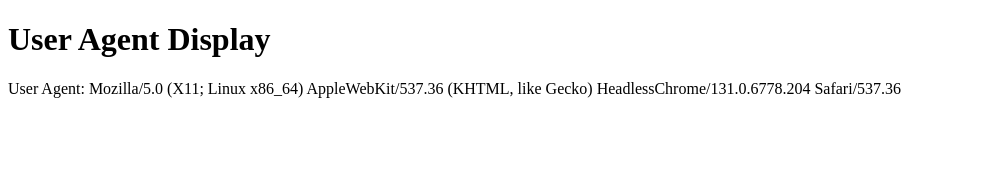
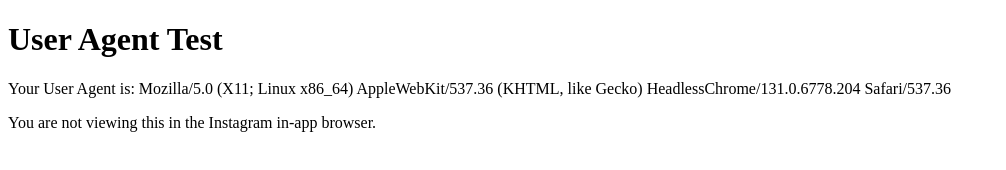
Before and after one commit to hatfim/pages, a plain HTML site: page index.html in a window 1280 px wide. Shown: the whole page, without its empty margins (0-1006 px from the left). Drawn offline with Linux system fonts and the light colour scheme.

Commit message:
add conditional

```diff
--- a/index.html
+++ b/index.html
@@ -3,14 +3,26 @@
 <head>
     <meta charset="UTF-8">
     <meta name="viewport" content="width=device-width, initial-scale=1.0">
-    <title>User Agent Display</title>
+    <title>User Agent Test</title>
 </head>
 <body>
-    <h1>User Agent Display</h1>
-    <p id="userAgentDisplay">Loading user agent...</p>
+    <h1>User Agent Test</h1>
+    <p id="userAgent"></p>
+    <p id="isInstagramBrowser"></p>
 
     <script>
-        document.getElementById('userAgentDisplay').textContent = 'User Agent: ' + navigator.userAgent;
+        document.getElementById('userAgent').textContent = 'Your User Agent is: ' + navigator.userAgent;
+
+        function isInstagramInAppBrowser() {
+            const userAgent = navigator.userAgent || navigator.vendor || window.opera;
+            return /Instagram/.test(userAgent);
+        }
+
+        if (isInstagramInAppBrowser()) {
+            document.getElementById('isInstagramBrowser').textContent = 'You are viewing this in the Instagram in-app browser.';
+        } else {
+            document.getElementById('isInstagramBrowser').textContent = 'You are not viewing this in the Instagram in-app browser.';
+        }
     </script>
 </body>
 </html>
```
